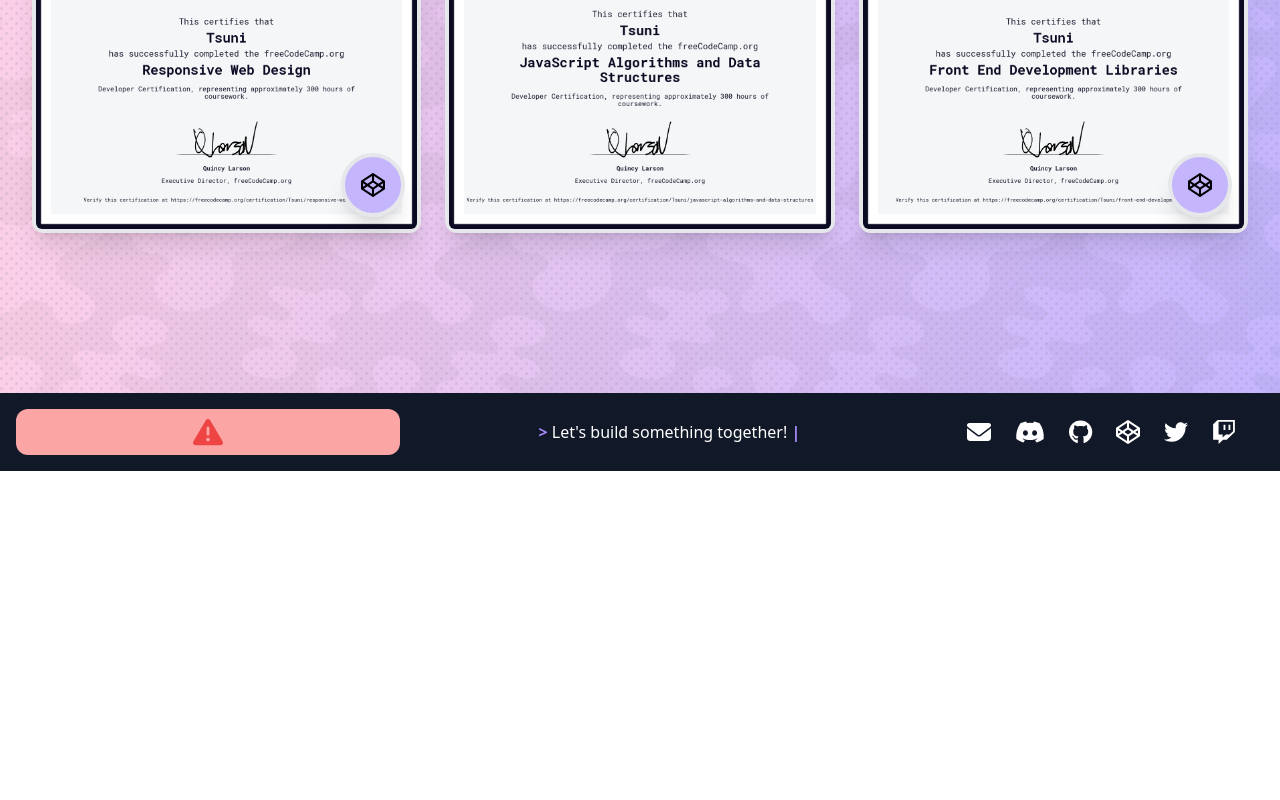
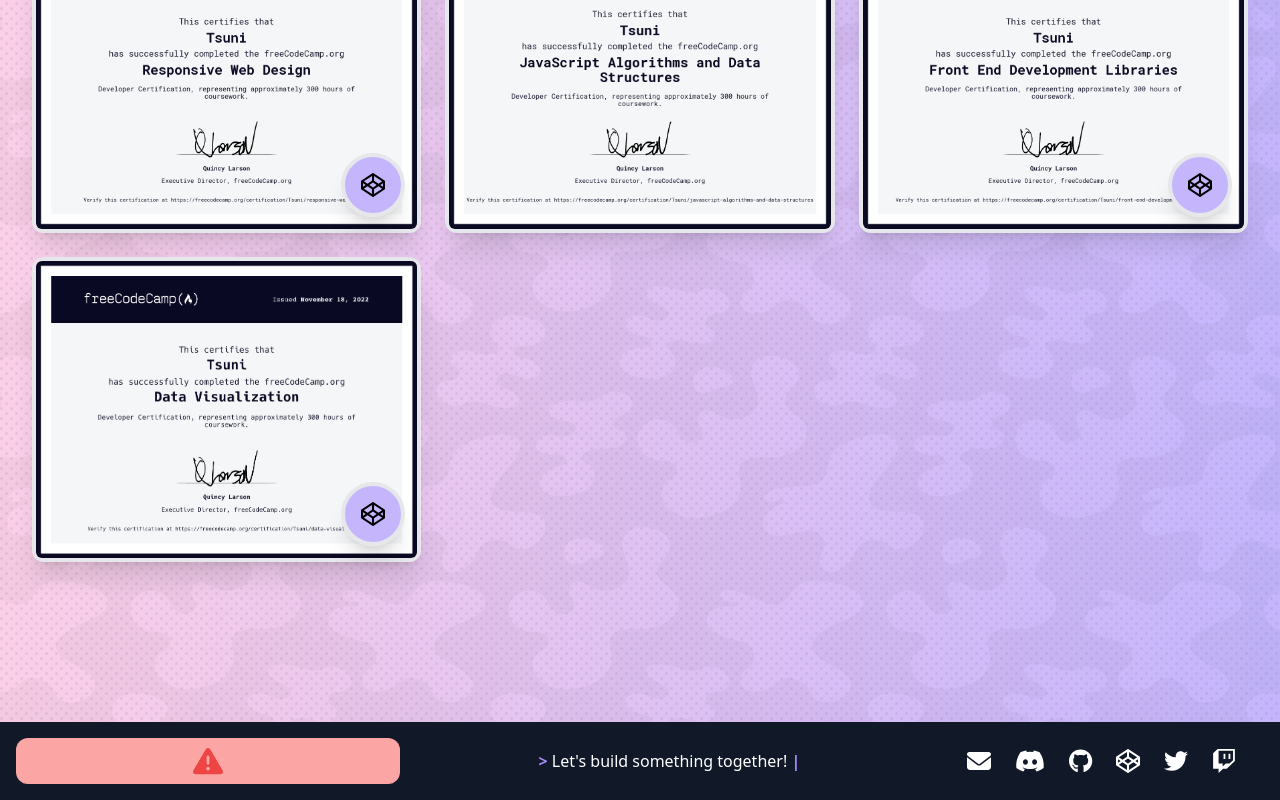
Before and after one commit to TetraTsunami/website, a Next.js app: page / in a window 1280 px wide. Shown: the part 1923-2723 px from the top of the page. Before the commit the page ends 2394 px from the top, so only its background shows below. Built offline with nearby package versions, Linux system fonts and the light colour scheme; no server answers.

Commit message:
add new cert

```diff
--- a/src/images.js
+++ b/src/images.js
@@ -2,5 +2,6 @@ export { default as cricket_chat } from "../public/images/cricket_chat.jpg";
 export { default as fcc_frontend } from "../public/images/fcc_cert_frontend.png";
 export { default as fcc_js } from "../public/images/fcc_cert_js.png";
 export { default as fcc_webdesign } from "../public/images/fcc_cert_webdesign.png";
+export { default as fcc_datavis } from "../public/images/fcc_cert_datavis.png";
 export { default as mnfc2 } from "../public/images/mnfc2.jpg";
 export { default as port_website } from "../public/images/port_website.png";
--- a/src/layouts/Projects.tsx
+++ b/src/layouts/Projects.tsx
@@ -3,6 +3,7 @@ import ProjectCard from "../components/cards/ProjectCard";
 import GridDivider from "../components/util/GridDivider";
 import {
     cricket_chat,
+    fcc_datavis,
     fcc_frontend,
     fcc_js,
     fcc_webdesign,
@@ -54,6 +55,12 @@ export default function Projects() {
                 collectionUrl="https://codepen.io/collection/zxdedJ"
                 imageUrl={fcc_frontend}
             />
+            <CertCard
+                name="Data Visualization"
+                certUrl="https://www.freecodecamp.org/certification/Tsuni/data-visualization"
+                collectionUrl="https://codepen.io/collection/GoOPLo"
+                imageUrl={fcc_datavis}
+            />
         </div>
     );
 }
```
Also changed, not shown: public/images/fcc_cert_datavis.png (added).
